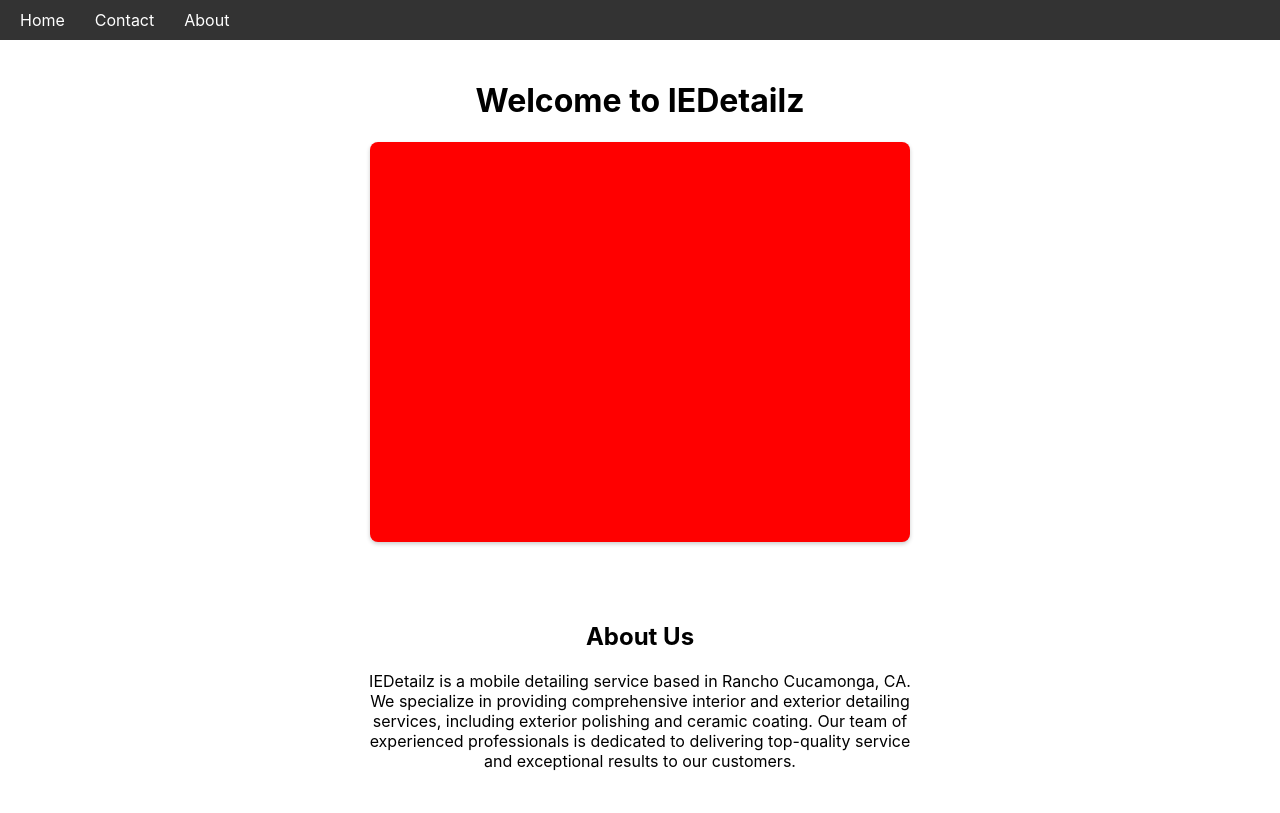
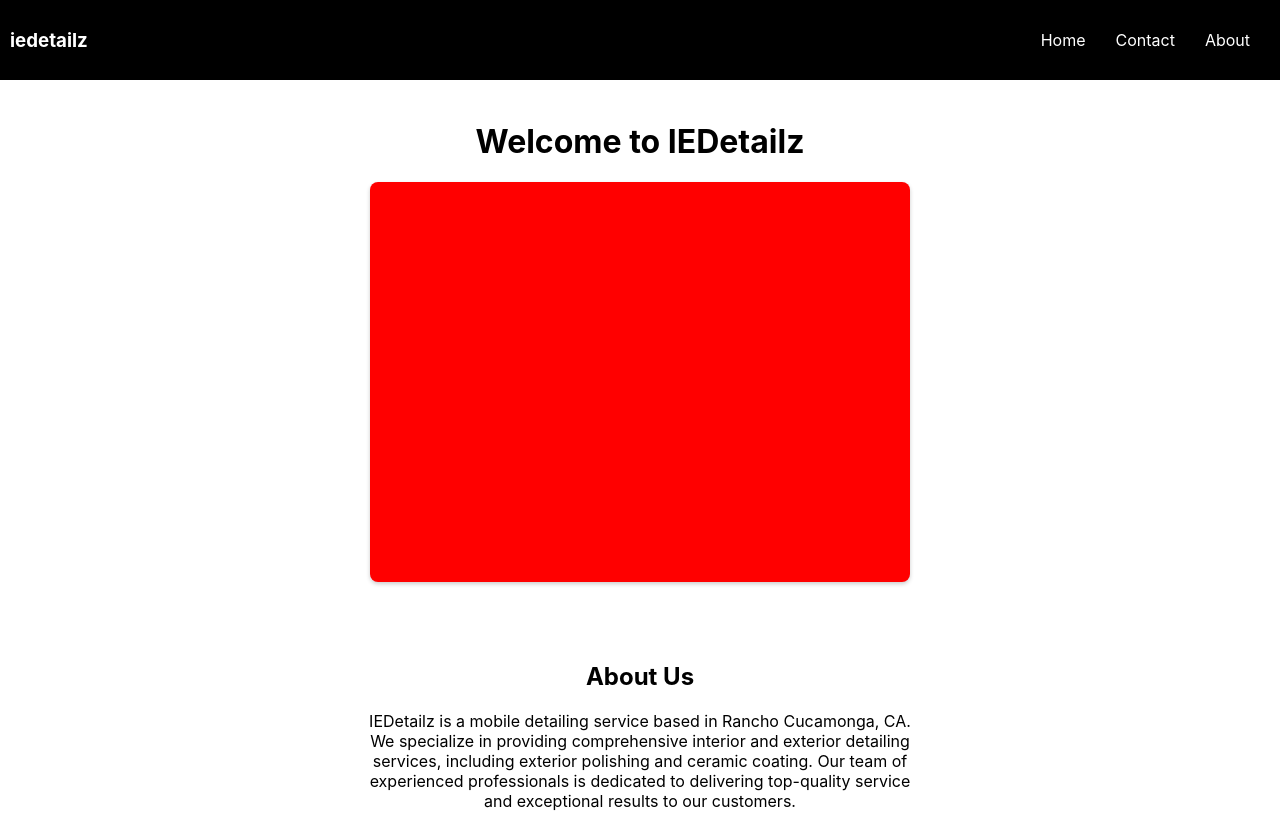
Before and after one commit to Bryvn1xx/iedetailz, a React (Create React App) app: page / in a window 1280 px wide. Shown: the top 813 px of the page. Built offline with nearby package versions, Linux system fonts and the light colour scheme.

Commit message:
nav bar update, and deployment

```diff
--- a/src/App.css
+++ b/src/App.css
@@ -3,9 +3,17 @@
 }
 /* Nav */
 .nav {
-  background-color: #333;
+  background-color: black;
   color: #fff;
   padding: 10px;
+  display: flex; /* Add flex display */
+  justify-content: space-between; /* Add justify-content property */
+  align-items: center; /* Add align-items property */
+}
+
+.nav-brand {
+  display: flex; /* Add flex display */
+  align-items: center; /* Add align-items property */
 }
 
 .nav-list {
@@ -30,6 +38,7 @@
   background-color: #555;
   border-radius: 5px;
 }
+
 
 /* Home */
 .home-container {
--- a/src/Nav.js
+++ b/src/Nav.js
@@ -3,11 +3,18 @@ import React from 'react';
 const Nav = () => {
   return (
     <nav className="nav">
-      <ul className="nav-list">
-        <li><a href="/">Home</a></li>
-        <li><a href="/contact">Contact</a></li>
-        <li><a href="/about">About</a></li>
-      </ul>
+      <div className="nav-brand">
+        <h3>
+          iedetailz
+        </h3>
+      </div>
+      <div>
+        <ul className="nav-list">
+          <li><a href="/">Home</a></li>
+          <li><a href="/contact">Contact</a></li>
+          <li><a href="/about">About</a></li>
+        </ul>
+      </div>
     </nav>
   );
 };
```
